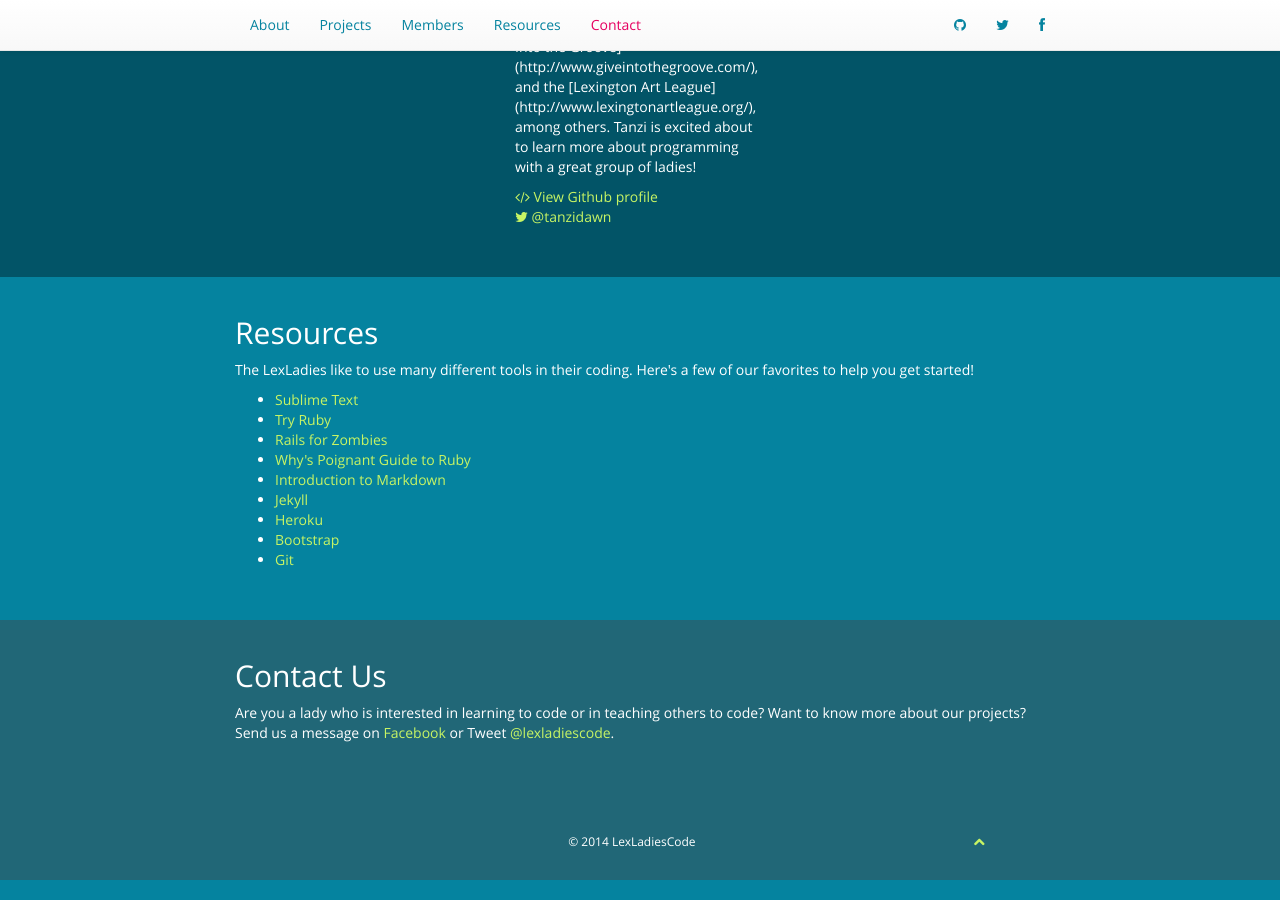
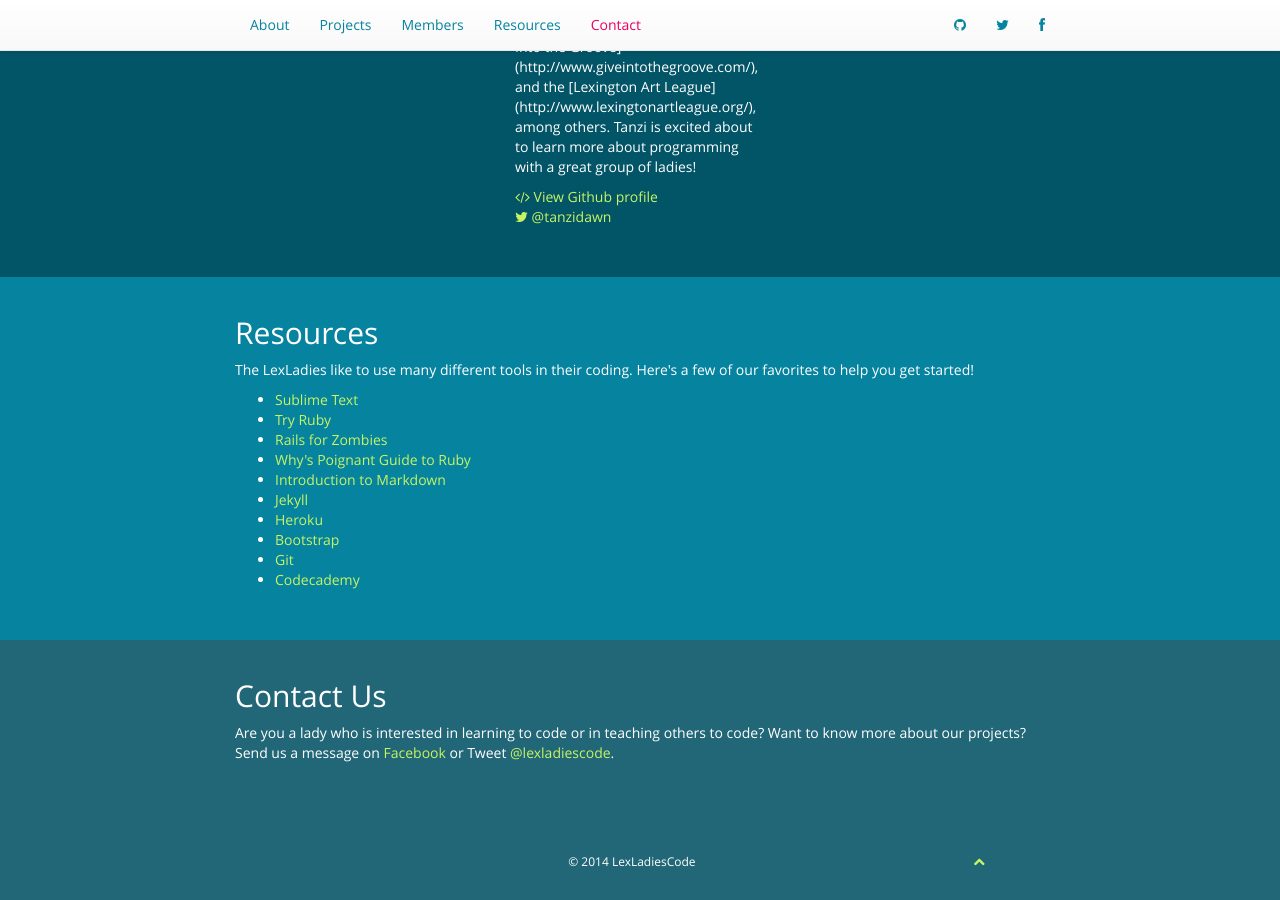
Before and after one commit to LexLadiesCode/LexLadiesCode.github.io, a Jekyll site: the page built from index.html, in a window 1280 px wide and 900 px high, scrolled down 2952 px. Built offline with Jekyll 4.4.1, drawn with Linux system fonts in a browser that asks for light colours; nearby versions of some CDN libraries; Markdown is read by kramdown in place of the engine named in the settings.

Commit message:
additional resources

```diff
--- a/_includes/resources.html
+++ b/_includes/resources.html
@@ -13,6 +13,7 @@
 			<li><a href="https://www.heroku.com/">Heroku</a></li>
 			<li><a href="http://getbootstrap.com/">Bootstrap</a></li>
 			<li><a href="http://git-scm.com/doc">Git</a></li>
+			<li><a href="http://www.codecademy.com/">Codecademy</a></li>
 		</ul>
 	</div>
 </section>
```
